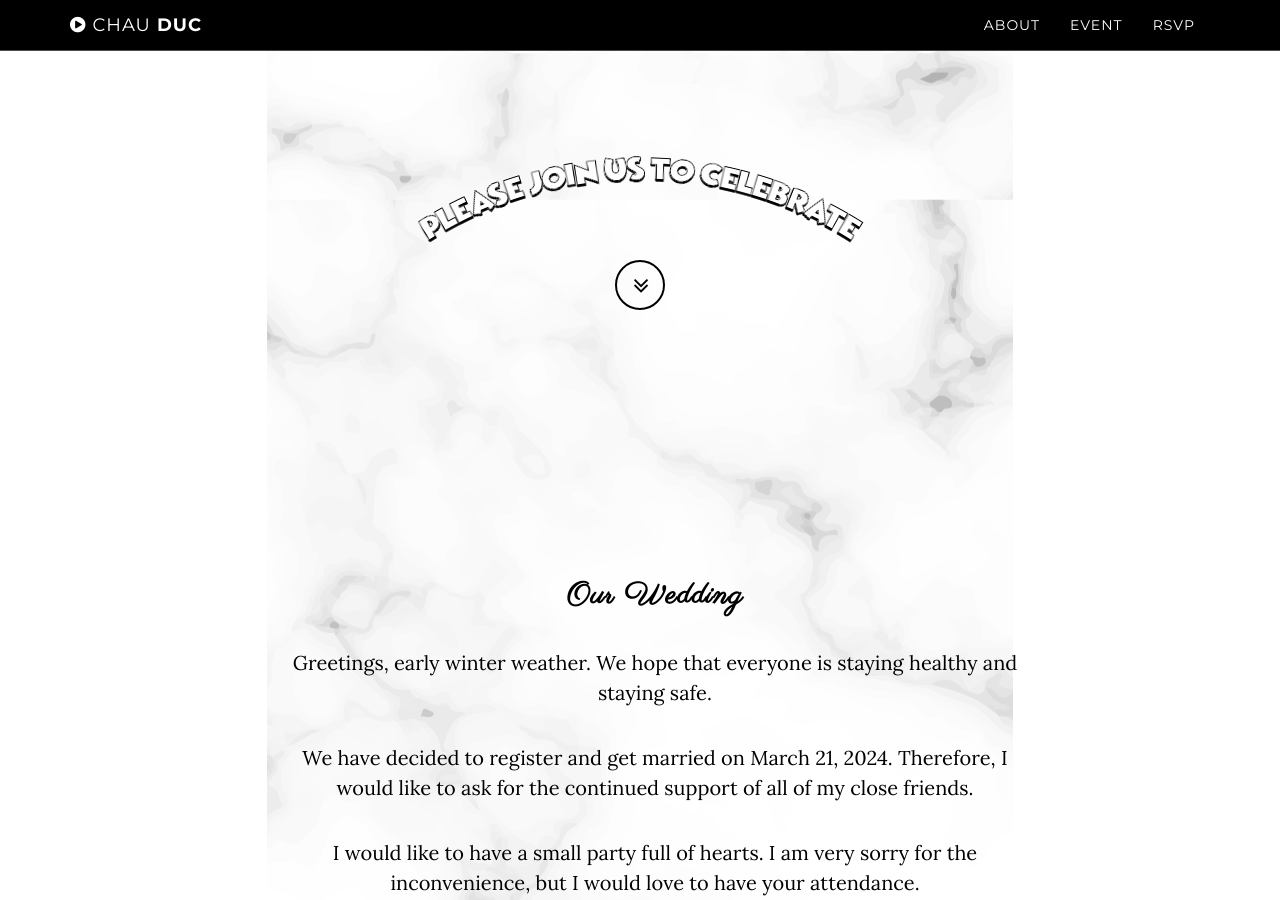
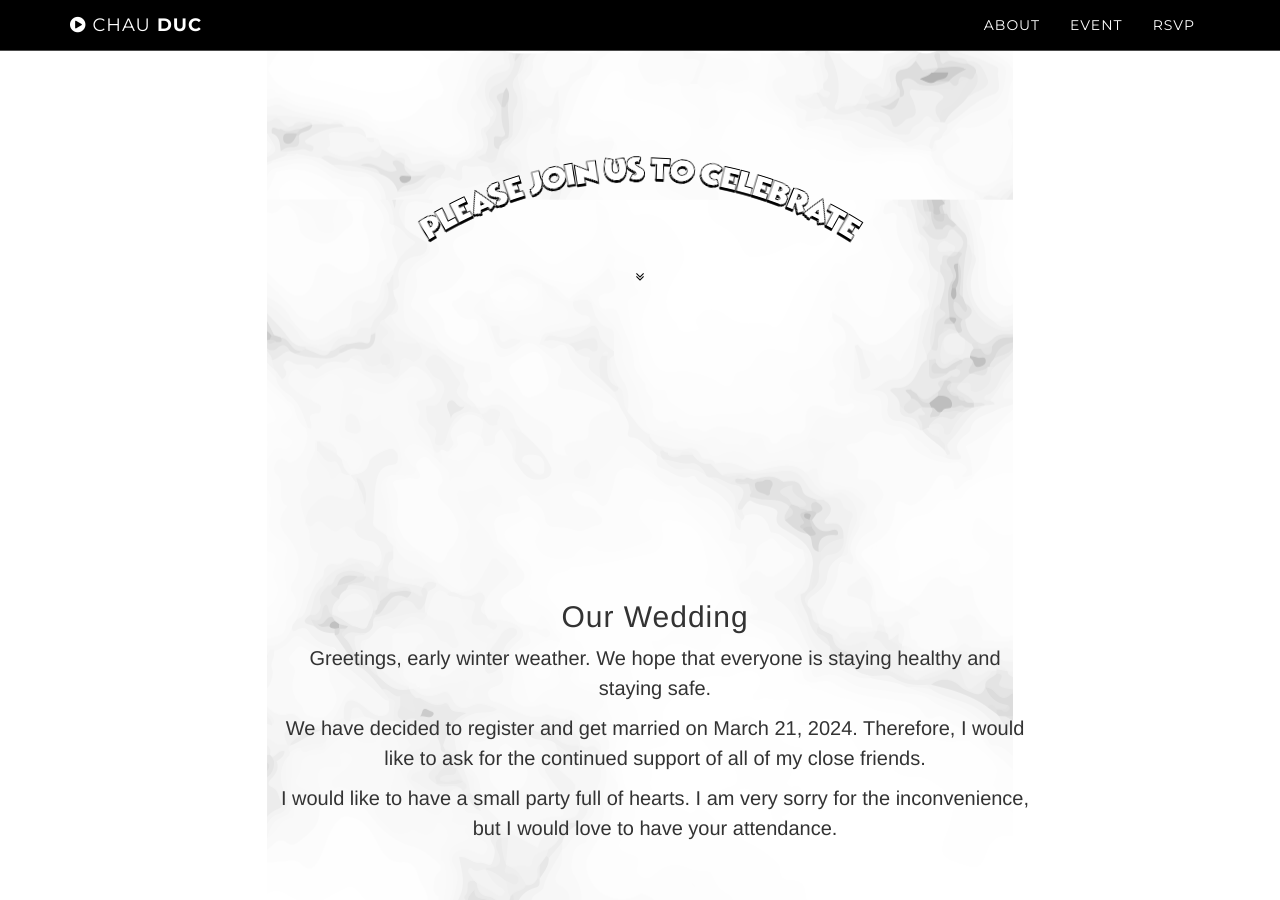
Before and after one commit to vmdlab/ducchau-wedding, a Jekyll site: the page built from index.html, in a window 1280 px wide and 900 px high, scrolled down 420 px. Built offline with Jekyll 4.4.1, drawn with Linux system fonts in a browser that asks for light colours; some web fonts are replaced.

Commit message:
Update style.css

```diff
--- a/_layouts/style.css
+++ b/_layouts/style.css
@@ -1,2 +1,2 @@
+{% include css/grayscale.css %}
 {% include css/bootstrap.min.css %}
-{% include css/grayscale.css %}
```
